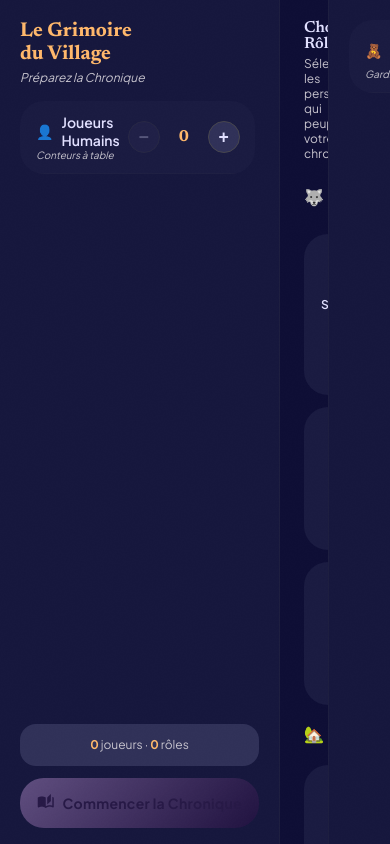
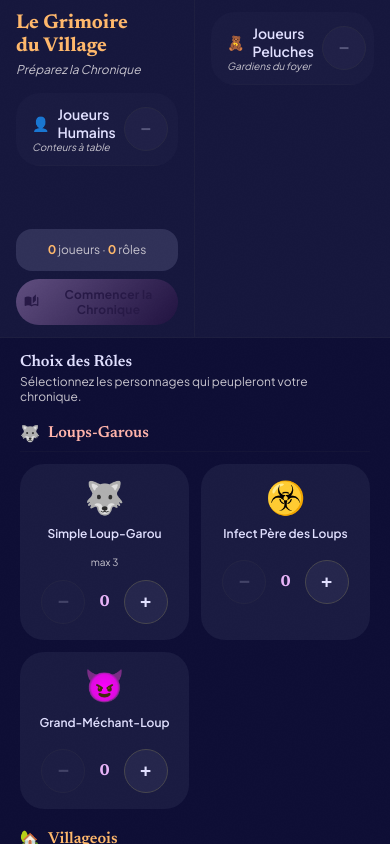
Before and after one commit to theobaldcharlie83-hue/loup_garou, a React (Vite) app: page / in a window 390 px wide. Built offline with nearby package versions, Linux system fonts and the light colour scheme.

Commit message:
feat: updates locales (bugfixes store, responsive tablette, ResizeObserver)

```diff
--- a/src/components/RulesModal/RulesModal.css
+++ b/src/components/RulesModal/RulesModal.css
@@ -3,7 +3,7 @@
   inset: 0;
   background: rgba(0, 0, 0, 0.85);
   backdrop-filter: blur(8px);
-  z-index: 3000;
+  z-index: 4000;
   display: flex;
   align-items: center;
   justify-content: center;
@@ -48,6 +48,11 @@
   font-size: 1.5rem;
   cursor: pointer;
   transition: color 0.2s;
+  width: 44px;
+  height: 44px;
+  display: flex;
+  align-items: center;
+  justify-content: center;
 }
 
 .rules-close-btn:hover {
--- a/src/screens/DashboardScreen/DashboardScreen.css
+++ b/src/screens/DashboardScreen/DashboardScreen.css
@@ -602,7 +602,7 @@
 .pap-btn.poison   { background: #380242; color: #f2b8ff; border: 1px solid #f2b8ff; }
 .pap-btn.poison:hover { background: #530363; transform: translateY(-1px); }
 
-.pap-btn.close-btn { width: 32px; height: 32px; background: var(--color-surface-container); color: var(--color-on-surface-variant); border: 1px solid var(--color-outline-variant); padding: 0; justify-content: center; font-size: 1rem; }
+.pap-btn.close-btn { width: 32px; height: 32px; background: var(--color-surface-container); color: var(--color-on-surface-variant); border: 1px solid var(--color-outline-variant); padding: 0; justify-content: center; font-size: 1rem; display: inline-flex; align-items: center; }
 .pap-btn.close-btn:hover { background: var(--color-surface-container-high); color: var(--color-on-surface); }
 
 /* Hint vide */
@@ -652,7 +652,7 @@
   inset: 0;
   background: rgba(0, 0, 0, 0.9);
   backdrop-filter: blur(10px);
-  z-index: 10000;
+  z-index: 2000;
   display: flex;
   align-items: center;
   justify-content: center;
@@ -896,7 +896,7 @@
   inset: 0;
   background: rgba(0, 0, 0, 0.75);
   backdrop-filter: blur(6px);
-  z-index: 2000;
+  z-index: 1100;
   display: flex;
   align-items: center;
   justify-content: center;
@@ -1109,6 +1109,12 @@
     min-width: 80%;
     padding: var(--space-4);
   }
+
+  .pap-btn.close-btn {
+    width: 44px;
+    height: 44px;
+    font-size: 1.2rem;
+  }
 }
 
 /* ── Modale Grognement de l'Ours ─────────────────────────── */
@@ -1161,7 +1167,7 @@
 }
 
 .bear-growl-overlay {
-  z-index: 5000;
+  z-index: 1200;
   backdrop-filter: blur(8px) brightness(0.4) !important;
 }
 
@@ -1330,7 +1336,7 @@
 .phase-transition-overlay {
   position: fixed;
   inset: 0;
-  z-index: 99999;
+  z-index: 3000;
   display: flex;
   flex-direction: column;
   align-items: center;
--- a/src/screens/DashboardScreen/DashboardScreen.jsx
+++ b/src/screens/DashboardScreen/DashboardScreen.jsx
@@ -124,7 +124,8 @@ export default function DashboardScreen() {
     isVoting, setIsVoting, tribunalLocked, setTribunalLocked,
     chevalierContaminatedWolfId, chienLoupSide,
     foxPowerLost, commitFoxAction, undoAction, pastStates,
-    renamePlayer, saveGameToLocalStorage
+    renamePlayer, saveGameToLocalStorage,
+    corbeauTargetId, condemnedPlayerId, qaScoringData
   } = useGameStore()
 
   const [selectedId, setSelectedId] = useState(null)
@@ -266,9 +267,23 @@ export default function DashboardScreen() {
       })
     }
     compute()
-    const ro = new ResizeObserver(compute)
+    const ro = new ResizeObserver(() => {
+      compute()
+    })
     if (circleRef.current) ro.observe(circleRef.current)
-    return () => ro.disconnect()
+
+    const handleResize = () => {
+      compute()
+      setTimeout(compute, 150) // Deuxième passe après stabilisation du layout tablette/css
+    }
+    window.addEventListener('resize', handleResize)
+    window.addEventListener('orientationchange', handleResize)
+
+    return () => {
+      ro.disconnect()
+      window.removeEventListener('resize', handleResize)
+      window.removeEventListener('orientationchange', handleResize)
+    }
   }, [])
 
   /* Auto-scroll journal */
@@ -1097,6 +1112,7 @@ export default function DashboardScreen() {
                   {isLover && <div className="av-lover-badge" title="Amoureux" aria-hidden="true">💞</div>}
                   {charmedIds.includes(player.id) && <div className="av-charmed-badge" title="Charmé" aria-hidden="true">🎶</div>}
                   {seenBySeer.includes(player.id) && <div className="av-seer-badge" title="Révélé par la Voyante" aria-hidden="true">👁️</div>}
+                  {player.id === corbeauTargetId && <div className="av-corbeau-badge" title="Cible du Corbeau (2 voix)" aria-hidden="true">🐦</div>}
 
                   <span aria-hidden="true">{role?.icon ?? '❓'}</span>
                   {player.isPlush && <span className="av-plush-badge" aria-hidden="true">🐾</span>}
@@ -1107,7 +1123,6 @@ export default function DashboardScreen() {
                   {nightActions.witchKilled === player.id && <div className="av-temp-badge" aria-hidden="true">☠️</div>}
                   {(player.deathCause === 'white-wolf' || nightActions.whiteWolfVictim === player.id) && <div className="av-temp-badge white-wolf-kill" title="Dévoré par le Loup Blanc" aria-hidden="true">🤍💀</div>}
                   {player.id === chevalierContaminatedWolfId && <div className="av-contaminated-badge" title="Contaminé par la rouille" aria-hidden="true">⚔️</div>}
-                  {player.id === useGameStore.getState().corbeauTargetId && <div className="av-corbeau-badge" title="Cible du Corbeau (2 voix)" aria-hidden="true">🐦</div>}
 
                   {!player.isAlive && <div className="av-dead-overlay" aria-hidden="true">💀</div>}
                 </div>
@@ -1600,7 +1615,7 @@ export default function DashboardScreen() {
               <div style={{fontSize: '2.5rem'}}>🪓</div>
               <h3>Sentence prononcée</h3>
               <div className="condemned-name-display">
-                {players.find(p => p.id === useGameStore.getState().condemnedPlayerId)?.name || 'Inconnu'}
+                {players.find(p => p.id === condemnedPlayerId)?.name || 'Inconnu'}
               </div>
               <p>Le village a rendu son verdict. La nuit tombe sur le Grimoire...</p>
               <button
@@ -1651,7 +1666,7 @@ export default function DashboardScreen() {
                           return (
                             <li key={voterId} style={{display:'flex', alignItems:'center', gap: 5}}>
                               {v?.name} {t ? `élimine ${t.name}` : `ne vote pas`}
-                              {v?.isPlush && useGameStore.getState().qaScoringData[voterId] && (
+                              {v?.isPlush && qaScoringData[voterId] && (
                                  <button style={{background:'none',border:'none',cursor:'pointer',fontSize:'1.1rem'}} onClick={() => setQaModalPlushId(v.id)} title="Audit de vote">📊</button>
                               )}
                             </li>
@@ -1662,8 +1677,8 @@ export default function DashboardScreen() {
                      {(() => {
                         const tally = {};
                         // Initialisation avec les voix du Corbeau
-                        if (useGameStore.getState().corbeauTargetId) {
-                           const targetId = useGameStore.getState().corbeauTargetId;
+                        if (corbeauTargetId) {
+                           const targetId = corbeauTargetId;
                            tally[targetId] = (tally[targetId] || 0) + 2;
                         }
 
--- a/src/screens/SetupScreen/SetupScreen.css
+++ b/src/screens/SetupScreen/SetupScreen.css
@@ -592,3 +592,70 @@
   from { transform: scale(0.95); opacity: 0; }
   to { transform: scale(1); opacity: 1; }
 }
+
+/* ─── Responsive Tablettes & Petits Écrans ────────────────── */
+@media (max-width: 1024px) {
+  .setup-screen {
+    display: grid;
+    grid-template-columns: 1fr 1fr;
+    grid-template-rows: auto 1fr;
+    grid-template-areas:
+      "sidebar-left sidebar-right"
+      "roles roles";
+    height: 100vh;
+    overflow: hidden;
+  }
+
+  .setup-sidebar {
+    grid-area: sidebar-left;
+    border-right: 1px solid rgba(71, 70, 78, 0.15);
+    border-bottom: 1px solid rgba(71, 70, 78, 0.15);
+    height: 40vh;
+    padding: var(--space-3) var(--space-4);
+  }
+
+  .setup-sidebar-right {
+    grid-area: sidebar-right;
+    border-left: none;
+    border-bottom: 1px solid rgba(71, 70, 78, 0.15);
+    height: 40vh;
+    padding: var(--space-3) var(--space-4);
+  }
+
+  .setup-roles-zone {
+    grid-area: roles;
+    height: 60vh;
+    overflow-y: auto;
+    padding: var(--space-4) var(--space-5);
+  }
+
+  .setup-sidebar__scrollable-area {
+    padding-right: 0;
+  }
+
+  .player-names-list {
+    padding: var(--space-2) var(--space-3);
+  }
+
+  .setup-footer {
+    padding-top: var(--space-1);
+    gap: var(--space-2);
+  }
+
+  .btn-primary.setup-cta,
+  .btn-secondary.setup-cta {
+    padding: var(--space-2);
+    font-size: var(--text-label-lg);
+  }
+
+  .counter-btn {
+    width: 44px;
+    height: 44px;
+  }
+
+  .qty-btn {
+    width: 44px;
+    height: 44px;
+    font-size: 1.2rem;
+  }
+}
--- a/src/store/useGameStore.js
+++ b/src/store/useGameStore.js
@@ -431,7 +431,9 @@ export const useGameStore = create((set, get) => ({
        return;
     }
 
-    const loversAlive = s.lovers.length === 2 && s.players.find(p => p.id === s.lovers[0])?.isAlive;
+    const loversAlive = s.lovers.length === 2 &&
+                        s.players.find(p => p.id === s.lovers[0])?.isAlive &&
+                        s.players.find(p => p.id === s.lovers[1])?.isAlive;
 
     // Calcul des camps actuels
     const getTeam = (p) => getPlayerTeam(p, s.players, s);
```
Also changed, not shown: .claude/settings.local.json, 1 other file (tests, documents, lock files or other folders).
